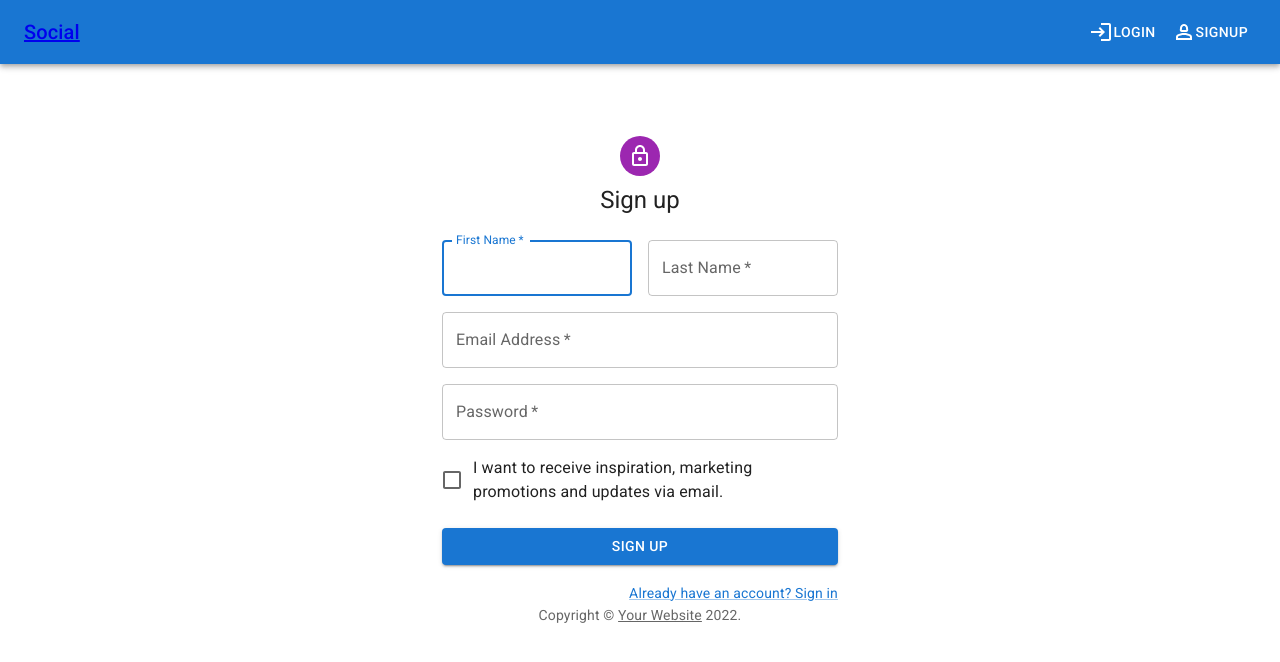
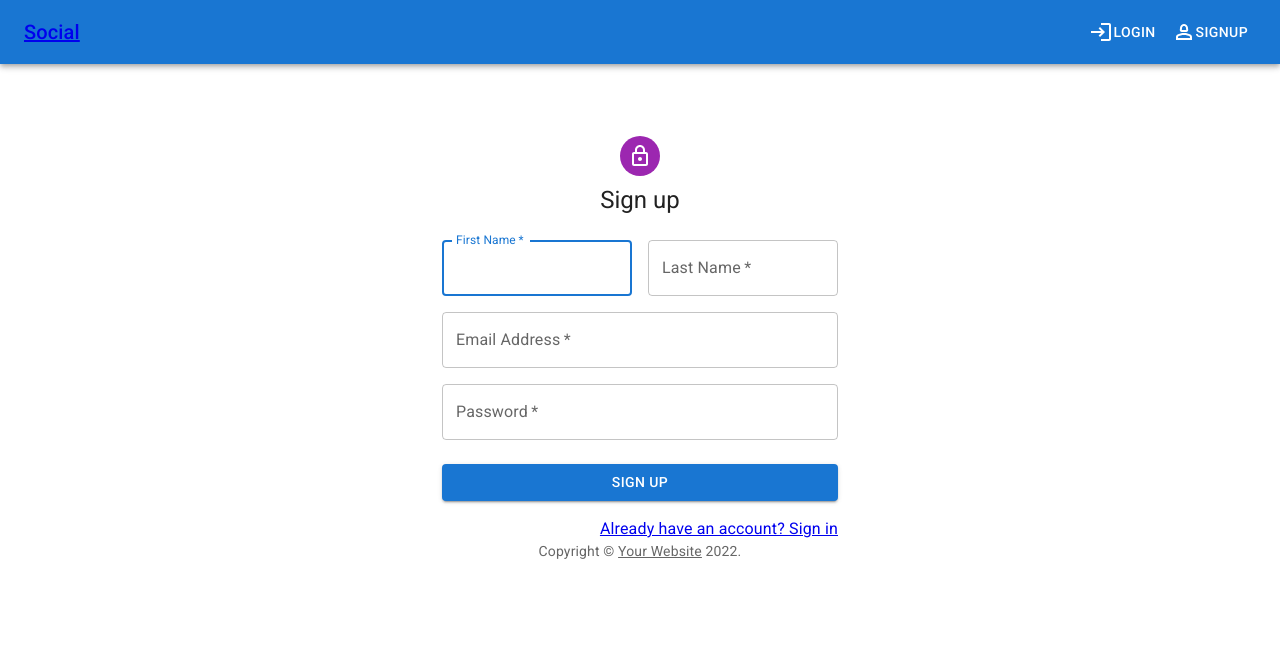
Before and after one commit to shubhwebdev/social-media-app, a React (Create React App) app in the folder client/: page /signup in a window 1280 px wide. Shown: the top 662 px of the page. Built offline with nearby package versions, Linux system fonts and the light colour scheme.

Commit message:
Bundled mui imports and some minor fixes

```diff
--- a/client/src/assets/css/reset.css
+++ b/client/src/assets/css/reset.css
@@ -1,3 +1,6 @@
+/*-----------------------------------------*/
+/*---------       RESET CSS       ---------*/
+/*-----------------------------------------*/
 
 *,*::before,*::after{
   box-sizing: border-box;
--- a/client/src/components/Footer/Copyright.jsx
+++ b/client/src/components/Footer/Copyright.jsx
@@ -1,5 +1,4 @@
-import Typography from "@mui/material/Typography";
-import Link from "@mui/material/Link";
+import {Typography, Link} from './../../config/mui-imports'
 
 const Copyright = (props) => {
   return (
--- a/client/src/components/Footer/SiteFooter.jsx
+++ b/client/src/components/Footer/SiteFooter.jsx
@@ -3,7 +3,7 @@ import Copyright from "./Copyright"
 const SiteFooter = () => {
   return (
     <footer>
-      <Copyright></Copyright>
+      <Copyright/>
     </footer>
   )
 }
--- /dev/null
+++ b/client/src/config/mui-imports.js
@@ -0,0 +1,16 @@
+export {default as Avatar} from '@mui/material/Avatar'
+export {default as Button} from '@mui/material/Button'
+export {default as CssBaseline} from '@mui/material/CssBaseline'
+export {default as TextField} from '@mui/material/TextField'
+export {default as FormControlLabel} from '@mui/material/FormControlLabel'
+export {default as Checkbox} from '@mui/material/Checkbox'
+export {default as Link} from '@mui/material/Link'
+export {default as Grid} from '@mui/material/Grid'
+export {default as Box} from '@mui/material/Box'
+export {default as LockOutlinedIcon} from '@mui/icons-material/LockOutlined'
+export {default as Typography} from '@mui/material/Typography'
+export {default as Container} from '@mui/material/Container'
+export {default as LoginOutlinedIcon} from '@mui/icons-material/LoginOutlined'
+export {default as AppBar } from '@mui/material/AppBar'
+export {default as Person2OutlinedIcon } from '@mui/icons-material/Person2Outlined'
+export {default as Toolbar } from '@mui/material/Toolbar'
--- a/client/src/pages/SignIn/index.jsx
+++ b/client/src/pages/SignIn/index.jsx
@@ -1,18 +1,9 @@
+import { useState } from 'react';
 
-import Avatar from '@mui/material/Avatar';
-import Button from '@mui/material/Button';
-import CssBaseline from '@mui/material/CssBaseline';
-import TextField from '@mui/material/TextField';
-import FormControlLabel from '@mui/material/FormControlLabel';
-import Checkbox from '@mui/material/Checkbox';
-import Link from '@mui/material/Link';
-import Grid from '@mui/material/Grid';
-import Box from '@mui/material/Box';
-import LockOutlinedIcon from '@mui/icons-material/LockOutlined';
-import Typography from '@mui/material/Typography';
-import Container from '@mui/material/Container';
+import { Avatar,Button,CssBaseline,TextField,FormControlLabel,Checkbox,Link,Grid,Box,LockOutlinedIcon,Typography,Container } from './../../config/mui-imports';
+
 import { createTheme, ThemeProvider } from '@mui/material/styles';
-import { useState } from 'react';
+
 import isEmailValid from '../../helpers/helperFunctions';
 const theme = createTheme();
 
@@ -26,7 +17,7 @@ const SignIn = () => {
     const data = new FormData(event.currentTarget);
     const user_email = data.get('email').trim();
     const user_password = data.get('password').trim();
-    if(user_email.length === 0 || user_password.length ===0){
+    if(user_email.length === 0 || user_password.length === 0){
       setFormError('Please add all fields')
       return
     }
@@ -40,6 +31,7 @@ const SignIn = () => {
       email: user_email,
       password: user_password
     }
+    localStorage.setItem('loginToken','sometesttoken')
     console.log(signInData)
   };
 
--- a/client/src/pages/SignUp/index.jsx
+++ b/client/src/pages/SignUp/index.jsx
@@ -1,18 +1,9 @@
+import { useState } from 'react';
+import { Link } from 'react-router-dom';
 
-import Avatar from '@mui/material/Avatar';
-import Button from '@mui/material/Button';
-import CssBaseline from '@mui/material/CssBaseline';
-import TextField from '@mui/material/TextField';
-import FormControlLabel from '@mui/material/FormControlLabel';
-import Checkbox from '@mui/material/Checkbox';
-import Link from '@mui/material/Link';
-import Grid from '@mui/material/Grid';
-import Box from '@mui/material/Box';
-import LockOutlinedIcon from '@mui/icons-material/LockOutlined';
-import Typography from '@mui/material/Typography';
-import Container from '@mui/material/Container';
+import { Avatar,Button,CssBaseline,TextField,Grid,Box,LockOutlinedIcon,Typography,Container } from './../../config/mui-imports';
 import { createTheme, ThemeProvider } from '@mui/material/styles';
-import { useState } from 'react';
+
 import isEmailValid from '../../helpers/helperFunctions';
 
 const theme = createTheme();
@@ -55,6 +46,13 @@ export default function SignUp() {
     }
 
     setError('')
+    const formData = {
+      fname: fname,
+      lname: lname,
+      email: email,
+      password: password
+    }
+    console.log(formData)
 
   };
 
@@ -121,12 +119,6 @@ export default function SignUp() {
                   autoComplete="new-password"
                 />
               </Grid>
-              <Grid item xs={12}>
-                <FormControlLabel
-                  control={<Checkbox value="allowExtraEmails" color="primary" />}
-                  label="I want to receive inspiration, marketing promotions and updates via email."
-                />
-              </Grid>
             </Grid>
             <Button
               type="submit"
@@ -138,7 +130,7 @@ export default function SignUp() {
             </Button>
             <Grid container justifyContent="flex-end">
               <Grid item>
-                <Link href="#" variant="body2">
+                <Link to="/signin">
                   Already have an account? Sign in
                 </Link>
               </Grid>
```
Also changed, not shown: client/src/components/Navigation/Navigation.jsx (+2 -7 lines).
